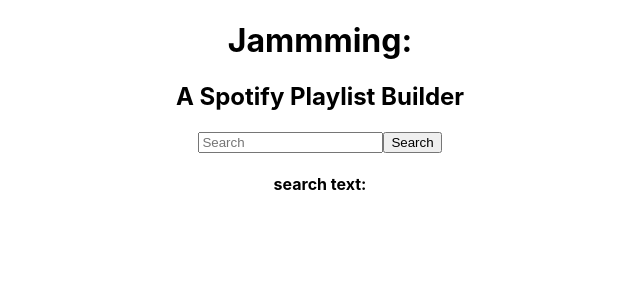
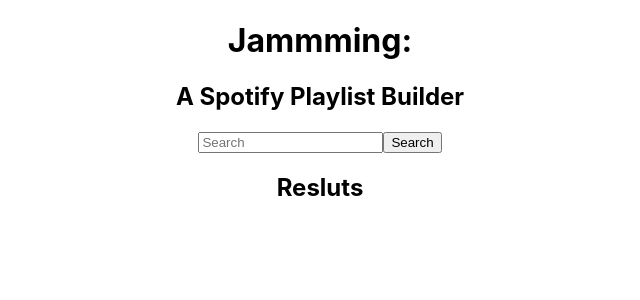
Before and after one commit to johnnyBettencourt/Jammming, a React (Create React App) app: page / in a window 1280 px wide. Shown: the top 300 px of the page, without its empty margins (320-960 px from the left). Built offline with nearby package versions, Linux system fonts and the light colour scheme.

Commit message:
passed userInput after submit to state called searchTerm in the app compontnet to use as search term for api

```diff
--- a/src/App.js
+++ b/src/App.js
@@ -2,16 +2,24 @@
 import './App.css';
 import Header from './components/Header';
 import SearchBar from "./components/SearchBar";
+import SearchResults from './components/SearchResults';
 
 function App() {
 
   const [userInput, setUserInput] = useState('');
+  const [searchTerm, setSearchTerm] = useState(null);
 
   return (
     <div className="App">
       <Header />
-      <SearchBar userInput={userInput} setUserInput={setUserInput}/>
-      <h4>search text: {userInput}</h4>
+      <SearchBar
+        userInput={userInput}
+        setUserInput={setUserInput}
+        setSearchTerm={setSearchTerm}
+      />
+      <SearchResults
+        searchTerm={searchTerm}
+      />
     </div>
   );
 }
--- a/src/components/Playlist.js
+++ b/src/components/Playlist.js
@@ -1,4 +1,3 @@
-import React from "react";
 
 function Playlist() {
 
--- a/src/components/SearchBar.js
+++ b/src/components/SearchBar.js
@@ -1,15 +1,22 @@
 
-function SearchBar({ userInput, setUserInput }) {
+function SearchBar({ userInput, setUserInput, setSearchTerm }) {
 
 
     function handleChange(e){
         setUserInput(e.target.value);
         e.preventDefault();
     }
+    function handleSubmit(e){
+        setSearchTerm(userInput);
+        setUserInput('');
+        e.preventDefault();
+    }
 
     return(
         <>
-            <form>
+            <form
+                onSubmit={handleSubmit}
+            >
                 <input
                     onChange={handleChange}
                     value={userInput}
@@ -17,7 +24,11 @@
                     id="search"
                     placeholder="Search"
                 />
-                <button type="submit">Search</button>
+                <button
+                    type="submit"
+                >
+                    Search
+                </button>
             </form>
         </>
 
--- a/src/components/SearchResults.js
+++ b/src/components/SearchResults.js
@@ -1,7 +1,14 @@
-import React from "react";
+import Tracklist from "./Tracklist";
 
-function SearchResults() {
-
+function SearchResults({ searchTerm }) {
+    return (
+        <>
+            {searchTerm ? <h2>Results for {searchTerm}</h2> : <h2>Resluts</h2>}
+            <div>
+                <Tracklist />
+            </div>
+        </>
+    );
 }
 
 export default SearchResults;
--- a/src/components/Track.js
+++ b/src/components/Track.js
@@ -1,4 +1,3 @@
-import React from "react";
 
 function Track() {
 
--- a/src/components/Tracklist.js
+++ b/src/components/Tracklist.js
@@ -1,4 +1,3 @@
-import React from "react";
 
 function Tracklist() {
 
```
